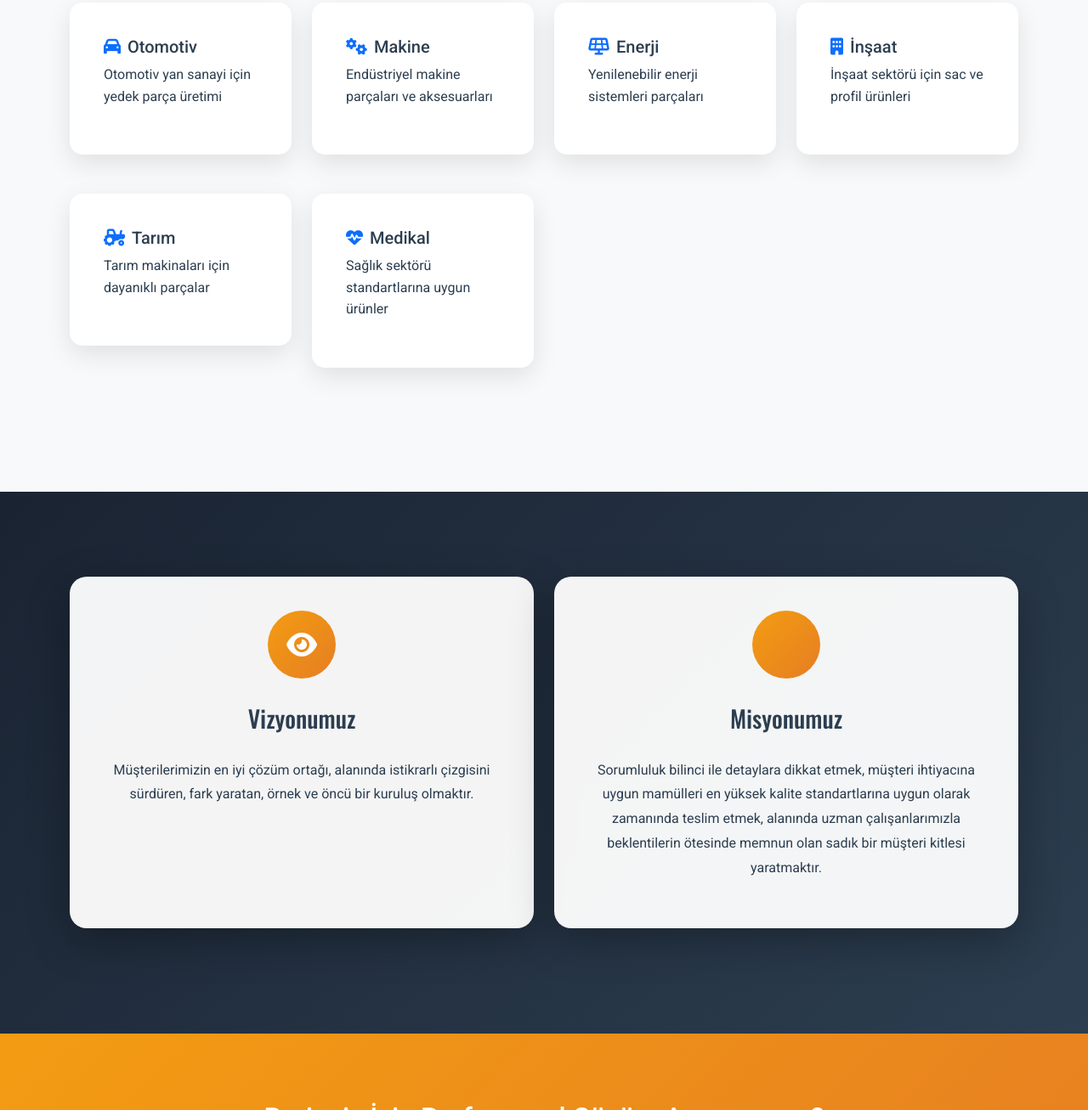
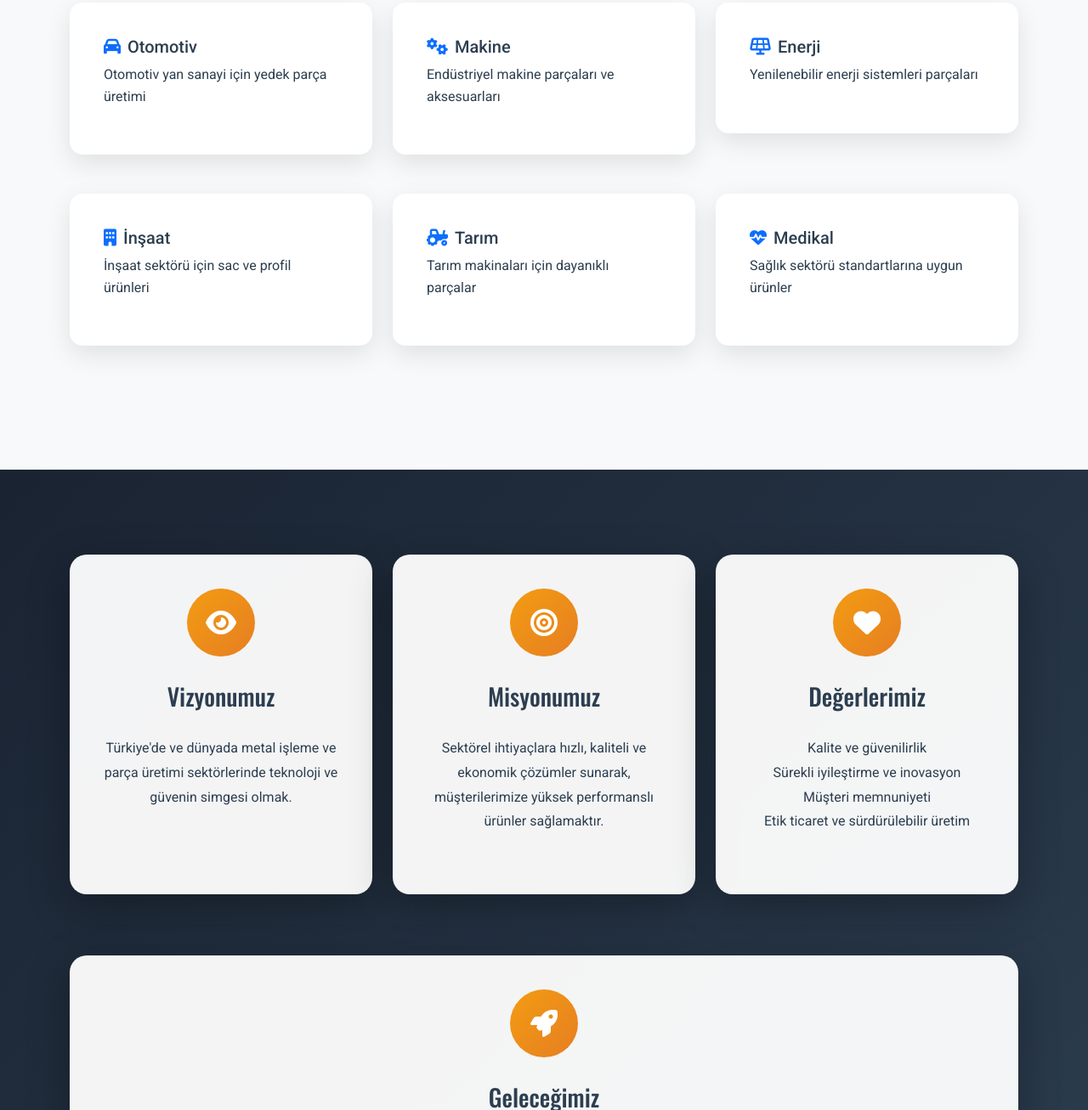
Before and after one commit to gk383/TeknikOtomatSite, a plain HTML site: page sirket-profili.html in a window 1280 px wide. Shown: the part 1493-2800 px from the top of the page at 85% size. Drawn offline with nearby package versions, Linux system fonts and the light colour scheme.

Commit message:
SirketProfili Fix

```diff
--- a/sirket-profili.html
+++ b/sirket-profili.html
@@ -136,37 +136,37 @@
                 <div class="col-lg-12">
                     <h3 class="section-title">Hizmet Verdiğimiz Sektörler</h3>
                     <div class="row">
-                        <div class="col-md-3 mb-3">
+                        <div class="col-md-4 mb-3">
                             <div class="production-detail">
                                 <h5><i class="fas fa-car text-primary me-2"></i>Otomotiv</h5>
                                 <p>Otomotiv yan sanayi için yedek parça üretimi</p>
                             </div>
                         </div>
-                        <div class="col-md-3 mb-3">
+                        <div class="col-md-4 mb-3">
                             <div class="production-detail">
                                 <h5><i class="fas fa-cogs text-primary me-2"></i>Makine</h5>
                                 <p>Endüstriyel makine parçaları ve aksesuarları</p>
                             </div>
                         </div>
-                        <div class="col-md-3 mb-3">
+                        <div class="col-md-4 mb-3">
                             <div class="production-detail">
                                 <h5><i class="fas fa-solar-panel text-primary me-2"></i>Enerji</h5>
                                 <p>Yenilenebilir enerji sistemleri parçaları</p>
                             </div>
                         </div>
-                        <div class="col-md-3 mb-3">
+                        <div class="col-md-4 mb-3">
                             <div class="production-detail">
                                 <h5><i class="fas fa-building text-primary me-2"></i>İnşaat</h5>
                                 <p>İnşaat sektörü için sac ve profil ürünleri</p>
                             </div>
                         </div>
-                        <div class="col-md-3 mb-3">
+                        <div class="col-md-4 mb-3">
                             <div class="production-detail">
                                 <h5><i class="fas fa-tractor text-primary me-2"></i>Tarım</h5>
                                 <p>Tarım makinaları için dayanıklı parçalar</p>
                             </div>
                         </div>
-                        <div class="col-md-3 mb-3">
+                        <div class="col-md-4 mb-3">
                             <div class="production-detail">
                                 <h5><i class="fas fa-heartbeat text-primary me-2"></i>Medikal</h5>
                                 <p>Sağlık sektörü standartlarına uygun ürünler</p>
@@ -182,25 +182,52 @@
     <section class="vision-mission">
         <div class="container">
             <div class="row">
-                <div class="col-lg-6 mb-4">
+                <div class="col-lg-4 mb-4">
                     <div class="vision-mission-card">
                         <div class="card-icon">
                             <i class="fas fa-eye"></i>
                         </div>
                         <h3>Vizyonumuz</h3>
                         <p>
-                            Müşterilerimizin en iyi çözüm ortağı, alanında istikrarlı çizgisini sürdüren, fark yaratan, örnek ve öncü bir kuruluş olmaktır.
+                            Türkiye'de ve dünyada metal işleme ve parça üretimi sektörlerinde teknoloji ve güvenin simgesi olmak.
                         </p>
                     </div>
                 </div>
-                <div class="col-lg-6 mb-4">
+                <div class="col-lg-4 mb-4">
                     <div class="vision-mission-card">
                         <div class="card-icon">
-                            <i class="fas fa-target"></i>
+                            <i class="fas fa-bullseye"></i>
                         </div>
                         <h3>Misyonumuz</h3>
                         <p>
-                            Sorumluluk bilinci ile detaylara dikkat etmek, müşteri ihtiyacına uygun mamülleri en yüksek kalite standartlarına uygun olarak zamanında teslim etmek, alanında uzman çalışanlarımızla beklentilerin ötesinde memnun olan sadık bir müşteri kitlesi yaratmaktır.
+                            Sektörel ihtiyaçlara hızlı, kaliteli ve ekonomik çözümler sunarak, müşterilerimize yüksek performanslı ürünler sağlamaktır.
+                        </p>
+                    </div>
+                </div>
+                <div class="col-lg-4 mb-4">
+                    <div class="vision-mission-card">
+                        <div class="card-icon">
+                            <i class="fas fa-heart"></i>
+                        </div>
+                        <h3>Değerlerimiz</h3>
+                        <p>
+                            Kalite ve güvenilirlik<br>
+                            Sürekli iyileştirme ve inovasyon<br>
+                            Müşteri memnuniyeti<br>
+                            Etik ticaret ve sürdürülebilir üretim
+                        </p>
+                    </div>
+                </div>
+            </div>
+            <div class="row mt-5">
+                <div class="col-12">
+                    <div class="vision-mission-card">
+                        <div class="card-icon">
+                            <i class="fas fa-rocket"></i>
+                        </div>
+                        <h3>Geleceğimiz</h3>
+                        <p>
+                            Bugün, Teknik Otomat, hem yurt içi hem de yurt dışındaki iş ortaklarıyla uzun vadeli iş birlikleri kurmakta; esnek üretim kapasitesi ve çözüm odaklı yaklaşımıyla her geçen gün büyümeye devam etmektedir.
                         </p>
                     </div>
                 </div>
```
